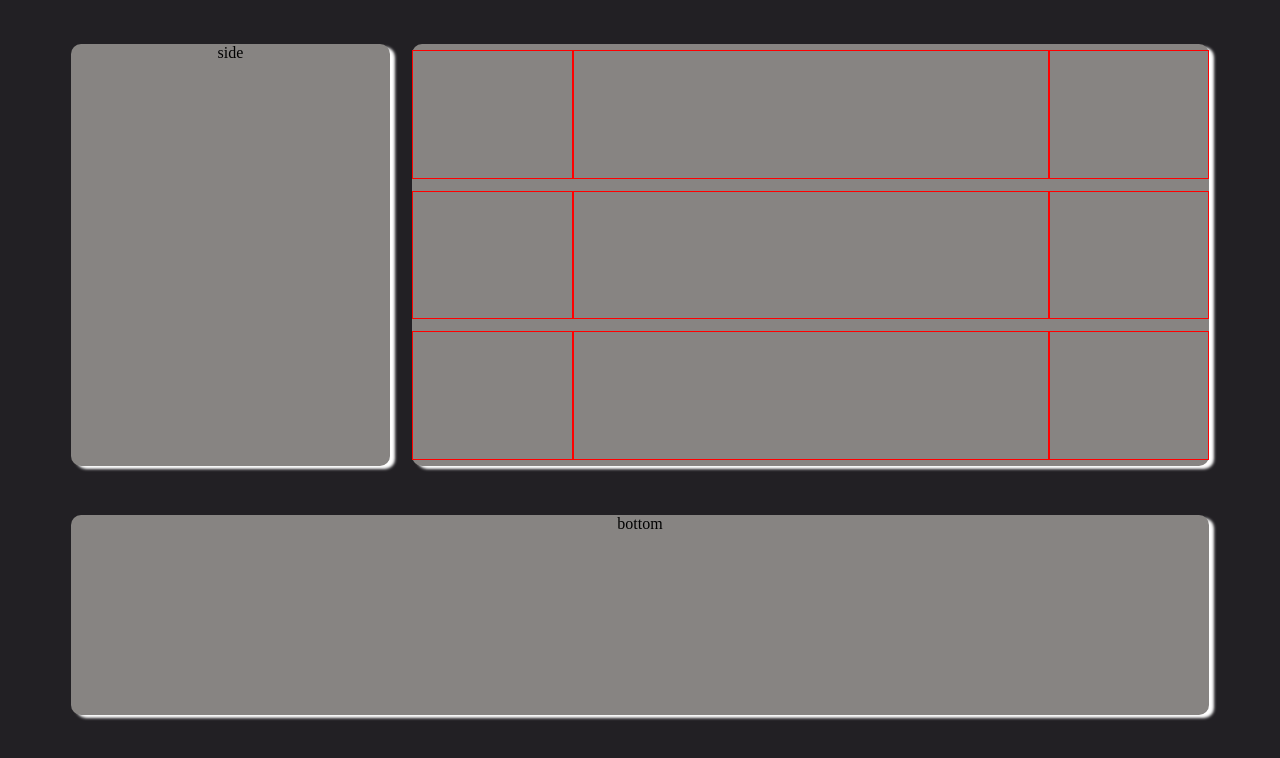
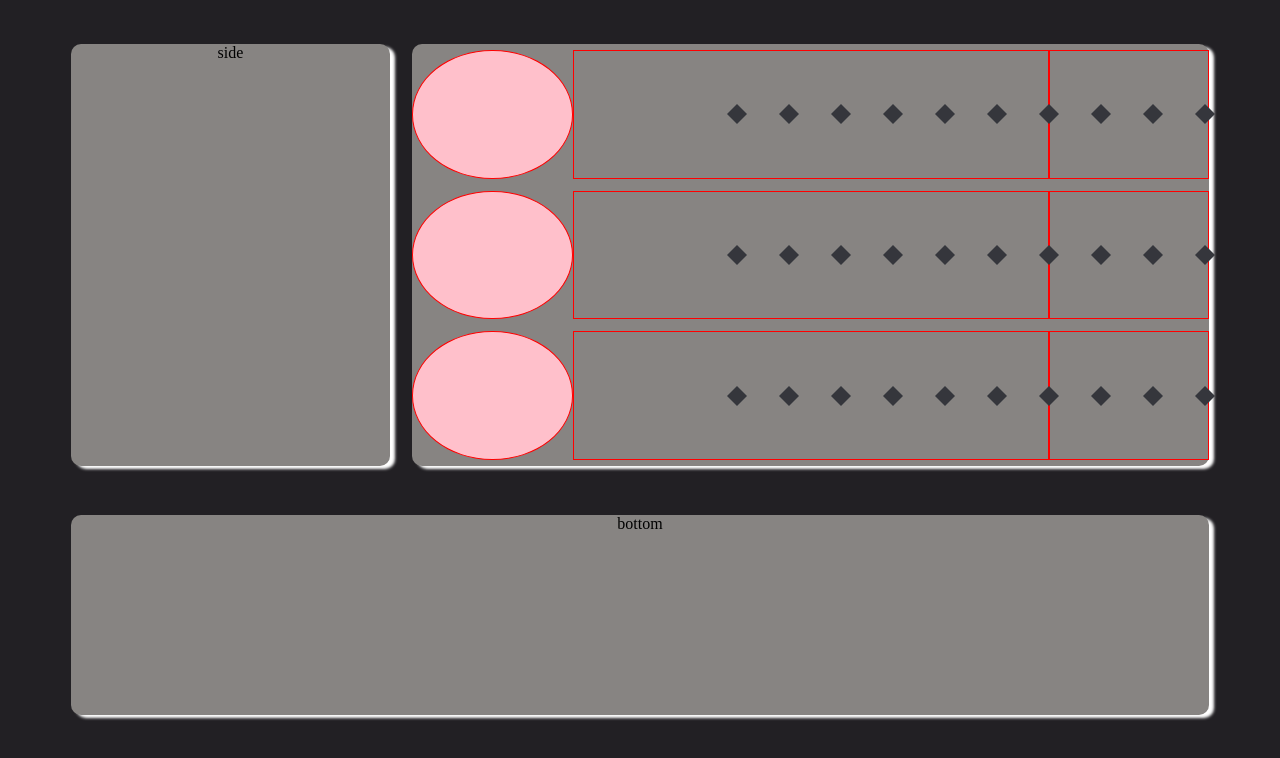
Before and after one commit to moonjh9392/stone-cutting, a React (Create React App) app: page / in a window 1280 px wide. Shown: the top 758 px of the page. Built offline with nearby package versions, Linux system fonts and the light colour scheme.

Commit message:
각인 박스 수정

```diff
--- a/src/component/Engraving.jsx
+++ b/src/component/Engraving.jsx
@@ -1,10 +1,23 @@
 import "../style/Engraving.css";
 
 export default function engraving(params) {
+  let i = [0, 1, 2, 3, 4, 5, 6, 7, 8, 9];
   return (
     <div className="Engraving">
       <div className="Engraving__img"></div>
-      <div className="Engraving__action"></div>
+      <div className="Engraving__action">
+        <div className="Engraving__action__name"></div>
+        <div className="Engraving__action__box">
+          {i.map((ele) => {
+            return (
+              <div>
+                <div className="Engraving__action__box__square" key={ele} />
+              </div>
+            );
+          })}
+        </div>
+        <div className="Engraving__action__result"></div>
+      </div>
       <div className="Engraving__btn"></div>
     </div>
   );
--- a/src/style/Engraving.css
+++ b/src/style/Engraving.css
@@ -8,10 +8,17 @@
 .Engraving > div {
   border: 1px solid red;
   height: 100%;
+  display: flex;
+  justify-content: center;
+  align-items: center;
 }
 
 .Engraving__img {
   flex: 1;
+  width: 100px;
+  height: 100px;
+  background: pink;
+  border-radius: 50%;
 }
 .Engraving__action {
   flex: 3;
@@ -19,3 +26,27 @@
 .Engraving__btn {
   flex: 1;
 }
+
+.Engraving__action__box {
+  display: flex;
+  justify-content: space-around;
+}
+.Engraving__action__box > div {
+  margin: 8%;
+}
+.Engraving__action__box__square {
+  border: 10px solid transparent;
+  border-bottom-color: rgb(53, 54, 60);
+  position: relative;
+  top: -10px;
+}
+.Engraving__action__box__square::after {
+  content: "";
+  position: absolute;
+  left: -10px;
+  top: 10px;
+  width: 0;
+  height: 0;
+  border: 10px solid transparent;
+  border-top-color: rgb(53, 54, 60);
+}
```
